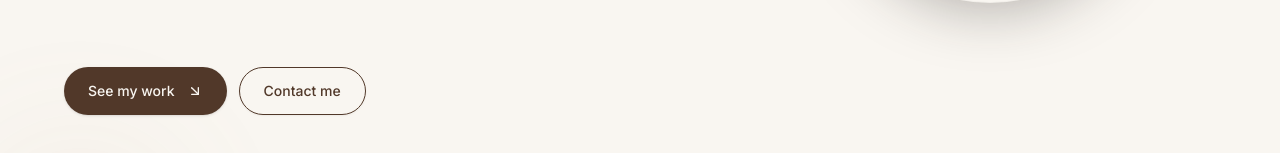
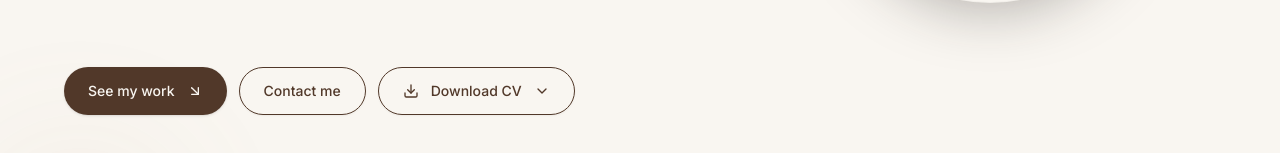
Before and after one commit to jussmoreira/jussmoreira, a React (Create React App) app in the folder frontend/: page / in a window 1280 px wide. Shown: the part 485-638 px from the top of the page. Built offline with nearby package versions, Linux system fonts and the light colour scheme; a web font is replaced by a local one.

Commit message:
feat(hero): add CV download button with EN/ES dropdown

```diff
--- a/frontend/src/components/organisms/Hero.jsx
+++ b/frontend/src/components/organisms/Hero.jsx
@@ -1,5 +1,5 @@
 import React, { useEffect, useRef, useState } from "react";
-import { ArrowDownRight, Github, Linkedin, Mail, MapPin } from "lucide-react";
+import { ArrowDownRight, ChevronDown, Download, Github, Linkedin, Mail, MapPin } from "lucide-react";
 import { Button } from "@/components/atoms/button";
 import { SafeImage } from "@/components/atoms/image";
 import { OrcidIcon } from "@/components/atoms/orcid-icon";
@@ -14,6 +14,16 @@ export default function Hero() {
 
   const h1Ref = useRef(null);
   const [h1MinHeight, setH1MinHeight] = useState(0);
+  const [cvOpen, setCvOpen] = useState(false);
+  const cvRef = useRef(null);
+
+  useEffect(() => {
+    const handleClickOutside = (e) => {
+      if (cvRef.current && !cvRef.current.contains(e.target)) setCvOpen(false);
+    };
+    document.addEventListener("mousedown", handleClickOutside);
+    return () => document.removeEventListener("mousedown", handleClickOutside);
+  }, []);
 
   // Fijar la altura máxima del h1 para que la imagen no se mueva cuando
   // palabras más largas causan un salto de línea adicional
@@ -94,6 +104,38 @@ export default function Hero() {
             >
               {t("hero.ctaContact")}
             </Button>
+
+            <div ref={cvRef} className="relative">
+              <Button
+                variant="outline"
+                onClick={() => setCvOpen((o) => !o)}
+                className="btn-ghost-warm h-12 px-6 rounded-full text-sm font-medium"
+              >
+                <Download className="w-4 h-4 mr-1" />
+                {t("hero.ctaCV")}
+                <ChevronDown className={`w-4 h-4 ml-1 transition-transform ${cvOpen ? "rotate-180" : ""}`} />
+              </Button>
+              {cvOpen && (
+                <div className="absolute left-0 mt-2 w-44 rounded-xl border border-border bg-background shadow-lg z-50 overflow-hidden">
+                  <a
+                    href={siteAssets.cv.en}
+                    download
+                    onClick={() => setCvOpen(false)}
+                    className="flex items-center gap-2 px-4 py-3 text-sm hover:bg-accent hover:text-accent-foreground transition-colors"
+                  >
+                    <span>🇺🇸</span> {t("hero.cvEN")}
+                  </a>
+                  <a
+                    href={siteAssets.cv.es}
+                    download
+                    onClick={() => setCvOpen(false)}
+                    className="flex items-center gap-2 px-4 py-3 text-sm hover:bg-accent hover:text-accent-foreground transition-colors"
+                  >
+                    <span>🇨🇷</span> {t("hero.cvES")}
+                  </a>
+                </div>
+              )}
+            </div>
           </div>
 
           <div className="reveal mt-10 flex flex-wrap items-center gap-x-6 gap-y-3 text-sm text-muted-foreground">
--- a/frontend/src/config/site.js
+++ b/frontend/src/config/site.js
@@ -10,4 +10,8 @@ export const siteAssets = {
     orcid: "https://orcid.org/0009-0004-9248-1223",
     whatsapp: "https://wa.me/50686253757",
   },
+  cv: {
+    en: "/JustinMoreiraENG.pdf",
+    es: "/JustinMoreira.pdf",
+  },
 };
--- a/frontend/src/locales/en.json
+++ b/frontend/src/locales/en.json
@@ -37,7 +37,10 @@
     "rotatingWords": ["care", "intention", "purpose", "focus"],
     "closing": "and clarity.",
     "ctaWork": "See my work",
-    "ctaContact": "Contact me"
+    "ctaContact": "Contact me",
+    "ctaCV": "Download CV",
+    "cvEN": "English",
+    "cvES": "Español"
   },
   "about": {
     "eyebrow": "About me",
--- a/frontend/src/locales/es.json
+++ b/frontend/src/locales/es.json
@@ -37,7 +37,10 @@
     "rotatingWords": ["cuidado", "intención", "propósito", "foco"],
     "closing": "y claridad.",
     "ctaWork": "Ver mi trabajo",
-    "ctaContact": "Contáctame"
+    "ctaContact": "Contáctame",
+    "ctaCV": "Descargar CV",
+    "cvEN": "English",
+    "cvES": "Español"
   },
   "about": {
     "eyebrow": "Sobre mí",
```
